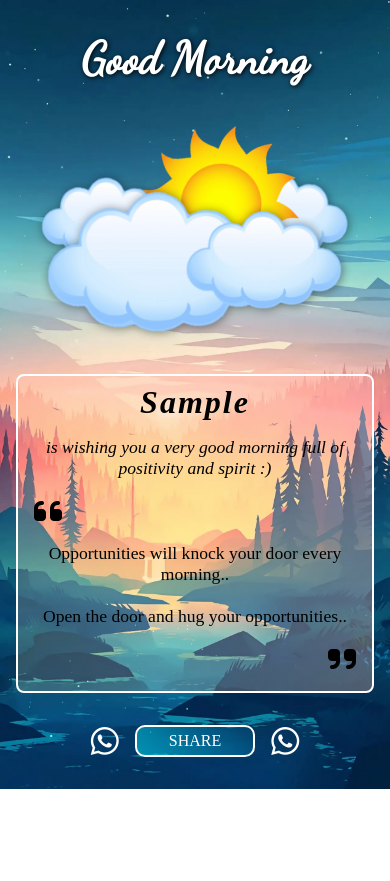
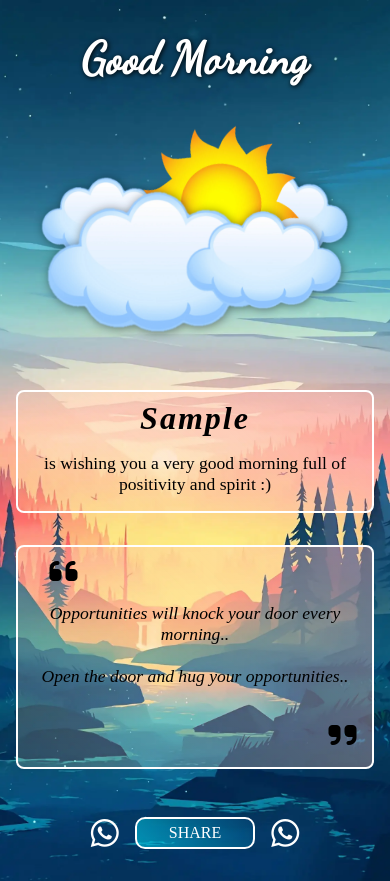
Before and after one commit to chanchaltut/good-morning, a plain HTML site: page index.html in a window 390 px wide. Both pictures are taken after typing "Sample" into the empty fields and a click on the button "Go". Before the commit the page ends 844 px from the top, so only its background shows below. Drawn offline with Linux system fonts and the light colour scheme; a web font is replaced by a local one.

Commit message:
final version

```diff
--- a/index.html
+++ b/index.html
@@ -16,13 +16,17 @@
     <div class="hero">
         <h1>Good Morning</h1>
         <div class="central-image">
-            <img src="/img/cnt-3clouds.webp" alt="" class="cnt-3clouds">
-            <img src="/img/cnt-sun.webp" alt="" class="cnt-sun">
-            <img src="/img/cnt-2clouds.webp" alt="" class="cnt-2clouds">
+            <img src="/img/cnt-3clouds.webp" alt="cloud" class="cnt-3clouds">
+            <img src="/img/cnt-sun.webp" alt="sun" class="cnt-sun">
+            <img src="/img/cnt-2clouds.webp" alt="cloud" class="cnt-2clouds">
         </div>
-        <div class="wish">
+        <div class="name-box">
             <span id="yourName"></span>
             <p id="msg"> </p>
+        </div>
+
+        <div class="wish">
+
             <i class=" fas fa-quote-left fa2"></i>
             <p> Opportunities will knock your door every morning.. <br> <br>
 
--- a/main.js
+++ b/main.js
@@ -7,13 +7,13 @@ const goBTN = document.querySelector("#go-btn");
 let sname = document.querySelector("#nameinput");
 const wish = document.querySelector(".wish");
 const audio = document.getElementById("my_audio");
+const nameBox = document.querySelector(".name-box");
 
-sname.addEventListener("click",function () {
-  audio.play()
-})
+sname.addEventListener("click", function () {
+  audio.play();
+});
 
 window.addEventListener("keydown", (e) => {
-  console.log("the button that was pressed is: ", e.key);
   if (e.key == "Enter") {
     goBTN.click();
   }
@@ -46,7 +46,8 @@ const checkName = () => {
     Name = Name.replace(/-/g, " ");
     yourName.textContent = Name;
     msg.textContent =
-      sname.value + " is wishing you a very good morning full of positivity and spirit :)";
+      sname.value +
+      " is wishing you a very good morning full of positivity and spirit :)";
   }
 };
 
@@ -67,7 +68,9 @@ const createGreeting = () => {
     shareBTN.classList.remove("hide");
     formBox.style.display = "none";
     yourName.textContent = sname;
-    msg.textContent = " is wishing you a very good morning full of positivity and spirit :)";
+    msg.textContent =
+      " is wishing you a very good morning full of positivity and spirit :)";
+    nameBox.style.display = "block";
     window.scrollTo(0, 0);
   } else {
     alert("Please Type Your Name First");
--- a/style.css
+++ b/style.css
@@ -106,7 +106,8 @@ body {
   animation: bigclouds 2s ease 1s 1 forwards;
 }
 
-.wish {
+.wish,
+.name-box {
   background: linear-gradient(
     45deg,
     rgb(255 244 179 / 16%),
@@ -115,10 +116,13 @@ body {
   border: var(--border);
   border-radius: 0.5rem;
   position: relative;
-  margin: 0 1rem;
+  margin: 1rem;
   padding-top: 0.5rem;
-  /* text-align: center; */
   color: black;
+}
+
+.name-box {
+  display: none;
 }
 
 .wish span {
@@ -149,7 +153,7 @@ p span {
 }
 
 .fa-quote-left {
-  margin: 0 1rem 1rem;
+  margin-left: 2rem;
   font-size: 2rem;
 }
 
@@ -354,4 +358,9 @@ input::placeholder {
     animation: birds-v 2.5s ease 4.6s forwards,
       birds-f 6s linear 4.6s infinite alternate-reverse;
   }
+
+  .wish,
+  .name-box {
+    min-width: 92%;
+  }
 }
```
